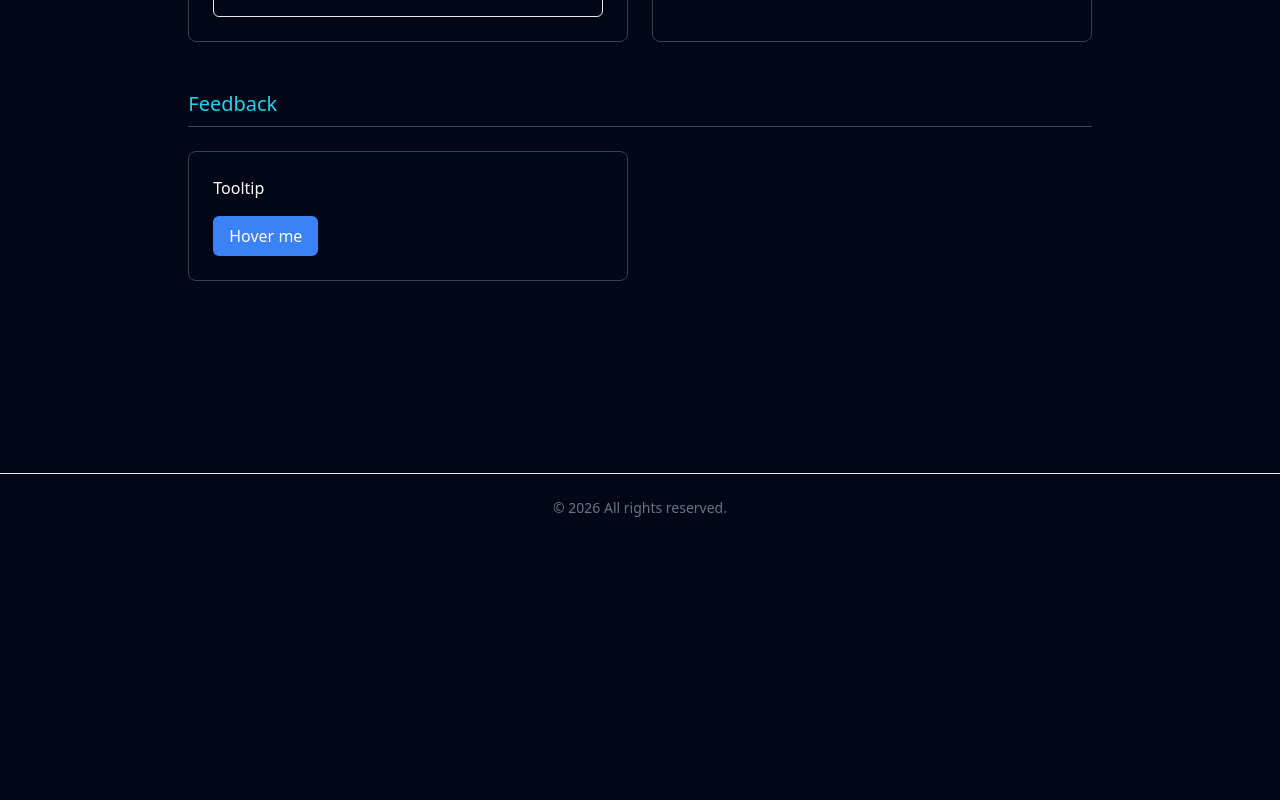
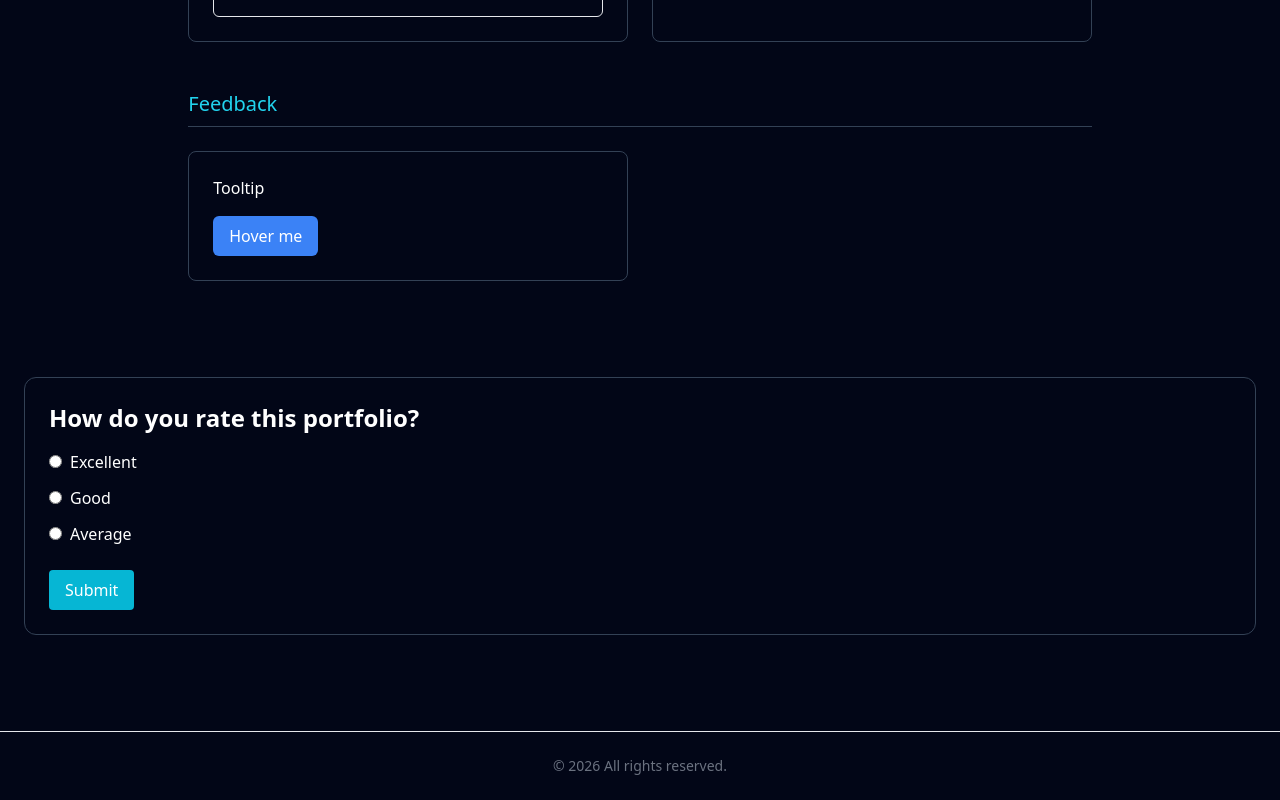
Before and after one commit to ghashghaei/my-portfolio, a Next.js app: page /de in a window 1280 px wide. Shown: the part 1998-2798 px from the top of the page. Before the commit the page ends 2540 px from the top, so only its background shows below. Built offline with nearby package versions, Linux system fonts and the light colour scheme.

Commit message:
add  feedback section

```diff
--- a/app/[locale]/page.tsx
+++ b/app/[locale]/page.tsx
@@ -4,6 +4,7 @@ import AboutSection from "../components/sections/AboutSection";
 import SkillsSection from "../components/sections/SkillsSection";
 import ExperienceSection from "../components/sections/ExperienceSection";
 import ShowcaseSection from "../components/sections/ShowcaseSection";
+import SurveySection from "../components/sections/SurveySection";
 
 interface PageProps {
   params: Promise<{
@@ -33,6 +34,7 @@ export default async function HomePage({ params }: PageProps) {
           {section.id === "showcase" && <ShowcaseSection locale={locale} />}
         </section>
       ))}
+      <SurveySection />
     </div>
   );
 }
--- /dev/null
+++ b/app/components/sections/SurveySection.tsx
@@ -0,0 +1,62 @@
+"use client";
+
+import { useState } from "react";
+
+export default function SurveySection() {
+  const [selected, setSelected] = useState("");
+
+  const submitVote = () => {
+    if (!selected) return;
+
+    console.log("Vote:", selected);
+
+    alert("Thanks for your feedback!");
+  };
+
+  return (
+    <div className="mt-20 border border-slate-700 rounded-xl p-6">
+      <h3 className="text-2xl font-bold mb-4">
+        How do you rate this portfolio?
+      </h3>
+
+      <div className="flex flex-col gap-3">
+        <label>
+          <input
+            type="radio"
+            value="excellent"
+            checked={selected === "excellent"}
+            onChange={(e) => setSelected(e.target.value)}
+          />
+          <span className="ml-2">Excellent</span>
+        </label>
+
+        <label>
+          <input
+            type="radio"
+            value="good"
+            checked={selected === "good"}
+            onChange={(e) => setSelected(e.target.value)}
+          />
+          <span className="ml-2">Good</span>
+        </label>
+
+        <label>
+          <input
+            type="radio"
+            value="average"
+            checked={selected === "average"}
+            onChange={(e) => setSelected(e.target.value)}
+          />
+          <span className="ml-2">Average</span>
+        </label>
+      </div>
+
+      <button
+        onClick={submitVote}
+        className="mt-6 px-4 py-2 bg-cyan-500 rounded"
+      >
+        Submit
+      </button>
+    </div>
+  );
+}
```
